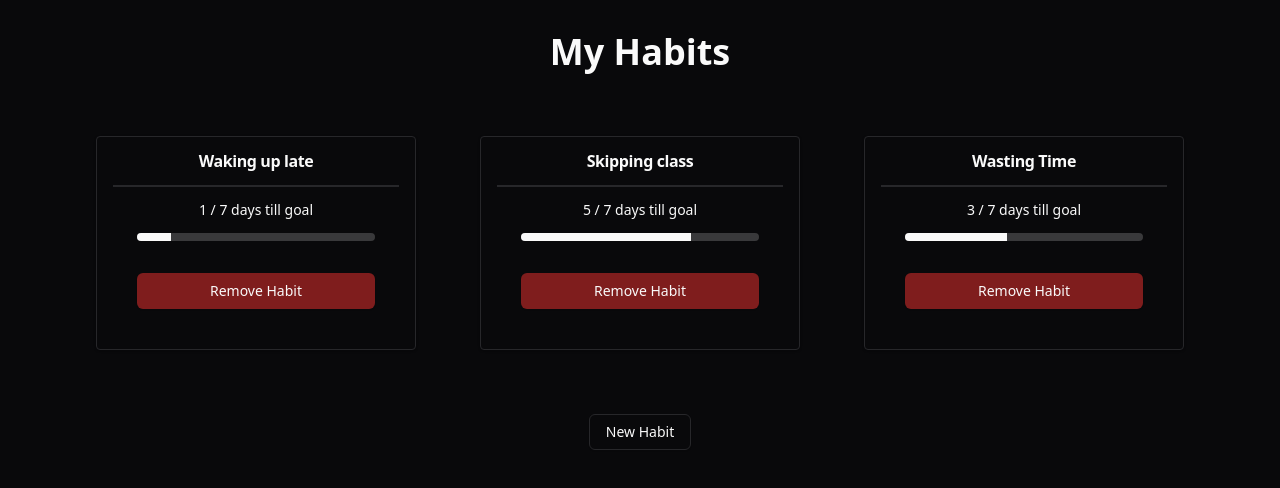
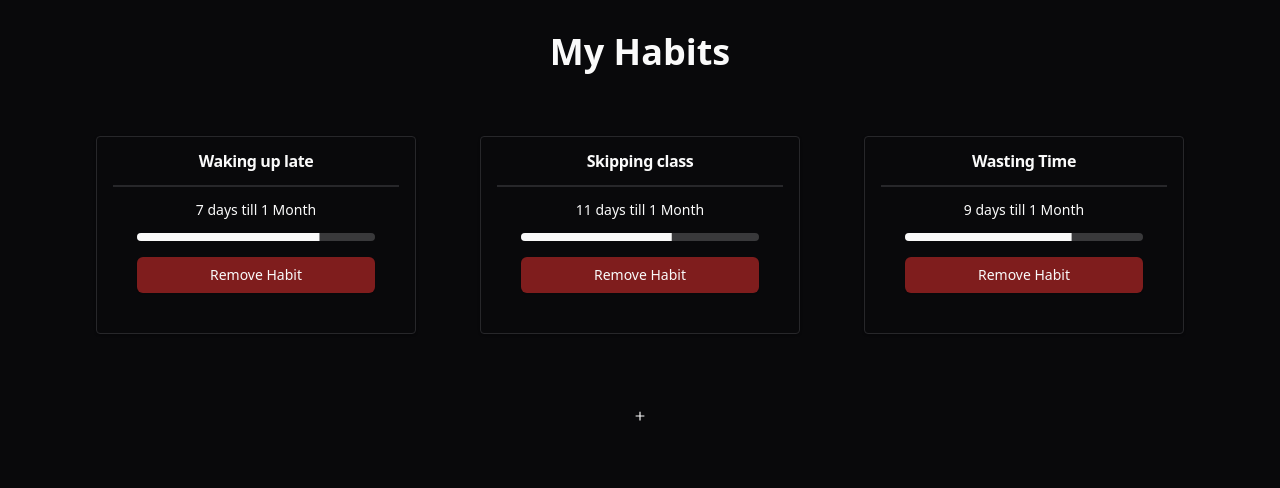
Before and after one commit to MaxReinold/BadHabits, a React (Vite) app: page / in a window 1280 px wide. Shown: the top 488 px of the page. Built offline with nearby package versions, Linux system fonts and the light colour scheme.

Commit message:
Added date changer to habit creator. Refactored how progress is tracked and caclulated.

```diff
--- a/package.json
+++ b/package.json
@@ -19,8 +19,11 @@
     "@radix-ui/react-toast": "^1.1.5",
     "class-variance-authority": "^0.7.0",
     "clsx": "^2.1.0",
+    "date-fns": "^3.3.1",
     "react": "^18.2.0",
+    "react-day-picker": "^8.10.0",
     "react-dom": "^18.2.0",
+    "react-icons": "^5.0.1",
     "tailwind-merge": "^2.2.1",
     "tailwindcss-animate": "^1.0.7",
     "vaul": "^0.8.9"
--- a/src/App.tsx
+++ b/src/App.tsx
@@ -9,16 +9,40 @@ import { Drawer, DrawerContent, DrawerTitle, DrawerTrigger } from './components/
 import { Input } from './components/ui/input';
 import { Textarea } from './components/ui/textarea';
 import { Badge } from './components/ui/badge';
+import { Calendar } from './components/ui/calendar';
+import { IoMdAdd } from "react-icons/io";
 
 const testData = {
-  "milestones":[
-    7,14,30,60,90,120,150
+  "milestones": [
+    {"name": "1 Week", "duration": 7},
+    {"name": "2 Weeks", "duration": 14},
+    {"name": "1 Month", "duration": 30},
+    {"name": "2 Months", "duration": 60},
+    {"name": "3 Months", "duration": 90},
+    {"name": "4 Months", "duration": 120},
+    {"name": "5 Months", "duration": 150},
+    {"name": "6 Months", "duration": 180},
+    {"name": "9 Months", "duration": 270},
+    {"name": "1 Year", "duration": 365}
   ],
   "habits":[
-    {"key":1,"name":"Waking up late", "duration": 1, "nextMilestone": 7, "description":""},
-    {"key":2,"name":"Skipping class", "duration": 5, "nextMilestone": 7, "description":""},
-    {"key":3,"name":"Wasting Time", "duration": 3, "nextMilestone": 7, "description":""},
+    {"key":1,"name":"Waking up late", "description":"", "date":"2024-01-01"},
+    {"key":2,"name":"Skipping class", "description":"", "date":"2024-01-05"},
+    {"key":3,"name":"Wasting Time", "description":"", "date":"2024-01-03"},
   ]
+}
+
+function formatDate(date:Date) {
+  let month = '' + (date.getMonth() + 1);
+  let day = '' + date.getDate();
+  const year = date.getFullYear();
+
+  if (month.length < 2)
+      month = '0' + month;
+  if (day.length < 2)
+      day = '0' + day;
+
+  return [year, month, day].join('-');
 }
 
 function App() {
@@ -27,7 +51,8 @@ function App() {
 
   const [newHabit, setNewHabit] = useState({
     "name":"",
-    "description":""
+    "description":"",
+    "date":new Date()
   })
 
   const handleNameChange = (e:any) => {
@@ -38,19 +63,25 @@ function App() {
     setNewHabit({...newHabit, "description":e.target.value})
   }
 
+  const handleDateChange = (date:any) => {
+    setNewHabit({...newHabit, "date":date});
+  }
+
   const createNewHabit = () => {
     let tempNewHabit = {
       "key":Math.round(Math.random()*1000000),
       "name":newHabit.name,
       "description":newHabit.description,
       "duration":0,
-      "nextMilestone":7
+      "nextMilestone":7,
+      "date":formatDate(newHabit.date)
     }
     data.habits.push(tempNewHabit);
     setData(data);
     setNewHabit({
       "name":"",
-      "description":""
+      "description":"",
+      "date":new Date()
     })
   }
 
@@ -65,32 +96,50 @@ function App() {
     });
   }
 
+  const calculateDuration = (startDate:any) => {
+    const start:any = new Date(startDate);
+    const now:any = new Date();
+    return Math.floor((now - start) / (1000 * 60 * 60 * 24));
+  }
+
+  const findNextMilestoneIndex = (duration:any) => {
+    return data.milestones.findIndex(milestone => milestone.duration > duration);
+  }
+
   return (
     <ThemeProvider defaultTheme='dark' storageKey='vite-ui-theme'>
       <section className='flex flex-col items-center'>
         <h1 className='text-4xl font-extrabold'>My Habits</h1>
         <section className='flex flex-wrap gap-16 p-16 justify-center'>
-          {data.habits.map((habit) => (
-            <Card className='flex-initial rounded-sm p-4 w-[20rem] flex flex-col gap-4 h-fit'>
-              <CardTitle className="border-b-2 pb-4">{habit.name}</CardTitle>
-              <CardContent className="flex flex-col gap-4">
-                <Label htmlFor={"habit-" + habit.key + "-progress"}>{habit.duration} / {habit.nextMilestone} days till goal</Label>
-                <Progress value={habit.duration * (100/habit.nextMilestone)} id={"habit-" + habit.key + "-progress"}/>
-                {(habit.description != null) ? <p>{habit.description}</p> : ""}
-                <Button variant="destructive" onClick={() => removeHabit(habit.key)}>Remove Habit</Button>
-              </CardContent>
-            </Card>
-          ))}
+          {data.habits.map((habit) => {
+            const duration = calculateDuration(habit.date);
+            const nextMilestoneIndex = findNextMilestoneIndex(duration);
+            const nextMilestone = data.milestones[nextMilestoneIndex] || data.milestones[data.milestones.length - 1];
+
+            return (
+              <Card className='flex-initial rounded-sm p-4 w-80 flex flex-col gap-4 h-fit'>
+                <CardTitle className="border-b-2 pb-4 relative">
+                  {habit.name}
+                </CardTitle>
+                <CardContent className="flex flex-col gap-4">
+                  <Label htmlFor={"habit-" + habit.key + "-progress"}>{nextMilestone.duration - duration} days till {nextMilestone.name}</Label>
+                  <Progress value={duration * (100 / nextMilestone.duration)} id={"habit-" + habit.key + "-progress"}/>
+                  {(habit.description != null && habit.description != "") ? <p>{habit.description}</p> : ""}
+                  <Button variant="destructive" onClick={() => removeHabit(habit.key)}>Remove Habit</Button>
+                </CardContent>
+              </Card>
+            )
+          })}
         </section>
         <Drawer>
           <DrawerTrigger asChild>
-            <Button variant="outline">New Habit</Button>
+            <Button variant="ghost" size='icon'><IoMdAdd /></Button>
           </DrawerTrigger>
           <DrawerContent>
             <DrawerTitle className='text-center pt-4'>
               New Habit
             </DrawerTitle>
-            <div className='mx-auto w-full max-w-md p-4 flex flex-col gap-5 h-[50vh]'>
+            <div className='mx-auto w-full max-w-md p-4 flex flex-col items-center gap-5'>
               <Input
                 value={newHabit.name}
                 id='newHabitName'
@@ -103,6 +152,13 @@ function App() {
                 onChange={handleDescChange}
                 placeholder='Description'
               />
+
+              <Calendar
+                mode='single'
+                selected={newHabit.date}
+                onSelect={handleDateChange}
+              />
+
               <Button onClick={() => {
                 console.log(data.habits)
                 if(newHabit.name !== "" && data.habits.filter(el => (el.name === newHabit.name)).length == 0) {
--- /dev/null
+++ b/src/components/ui/calendar.tsx
@@ -0,0 +1,70 @@
+import * as React from "react"
+import { ChevronLeftIcon, ChevronRightIcon } from "@radix-ui/react-icons"
+import { DayPicker } from "react-day-picker"
+
+import { cn } from "@/lib/utils"
+import { buttonVariants } from "@/components/ui/button"
+
+export type CalendarProps = React.ComponentProps<typeof DayPicker>
+
+function Calendar({
+  className,
+  classNames,
+  showOutsideDays = true,
+  ...props
+}: CalendarProps) {
+  return (
+    <DayPicker
+      showOutsideDays={showOutsideDays}
+      className={cn("p-3", className)}
+      classNames={{
+        months: "flex flex-col sm:flex-row space-y-4 sm:space-x-4 sm:space-y-0",
+        month: "space-y-4",
+        caption: "flex justify-center pt-1 relative items-center",
+        caption_label: "text-sm font-medium",
+        nav: "space-x-1 flex items-center",
+        nav_button: cn(
+          buttonVariants({ variant: "outline" }),
+          "h-7 w-7 bg-transparent p-0 opacity-50 hover:opacity-100"
+        ),
+        nav_button_previous: "absolute left-1",
+        nav_button_next: "absolute right-1",
+        table: "w-full border-collapse space-y-1",
+        head_row: "flex",
+        head_cell:
+          "text-muted-foreground rounded-md w-8 font-normal text-[0.8rem]",
+        row: "flex w-full mt-2",
+        cell: cn(
+          "relative p-0 text-center text-sm focus-within:relative focus-within:z-20 [&:has([aria-selected])]:bg-accent [&:has([aria-selected].day-outside)]:bg-accent/50 [&:has([aria-selected].day-range-end)]:rounded-r-md",
+          props.mode === "range"
+            ? "[&:has(>.day-range-end)]:rounded-r-md [&:has(>.day-range-start)]:rounded-l-md first:[&:has([aria-selected])]:rounded-l-md last:[&:has([aria-selected])]:rounded-r-md"
+            : "[&:has([aria-selected])]:rounded-md"
+        ),
+        day: cn(
+          buttonVariants({ variant: "ghost" }),
+          "h-8 w-8 p-0 font-normal aria-selected:opacity-100"
+        ),
+        day_range_start: "day-range-start",
+        day_range_end: "day-range-end",
+        day_selected:
+          "bg-primary text-primary-foreground hover:bg-primary hover:text-primary-foreground focus:bg-primary focus:text-primary-foreground",
+        day_today: "bg-accent text-accent-foreground",
+        day_outside:
+          "day-outside text-muted-foreground opacity-50  aria-selected:bg-accent/50 aria-selected:text-muted-foreground aria-selected:opacity-30",
+        day_disabled: "text-muted-foreground opacity-50",
+        day_range_middle:
+          "aria-selected:bg-accent aria-selected:text-accent-foreground",
+        day_hidden: "invisible",
+        ...classNames,
+      }}
+      components={{
+        IconLeft: ({ ...props }) => <ChevronLeftIcon className="h-4 w-4" />,
+        IconRight: ({ ...props }) => <ChevronRightIcon className="h-4 w-4" />,
+      }}
+      {...props}
+    />
+  )
+}
+Calendar.displayName = "Calendar"
+
+export { Calendar }
--- a/tailwind.config.js
+++ b/tailwind.config.js
@@ -17,6 +17,9 @@ module.exports = {
       },
     },
     extend: {
+      dropShadow: {
+        'md': '0 4px 3px rgba(255, 255, 255, 0.25)',
+      },
       colors: {
         border: "hsl(var(--border))",
         input: "hsl(var(--input))",
```
Also changed, not shown: 1 other file (tests, documents, lock files or other folders).
